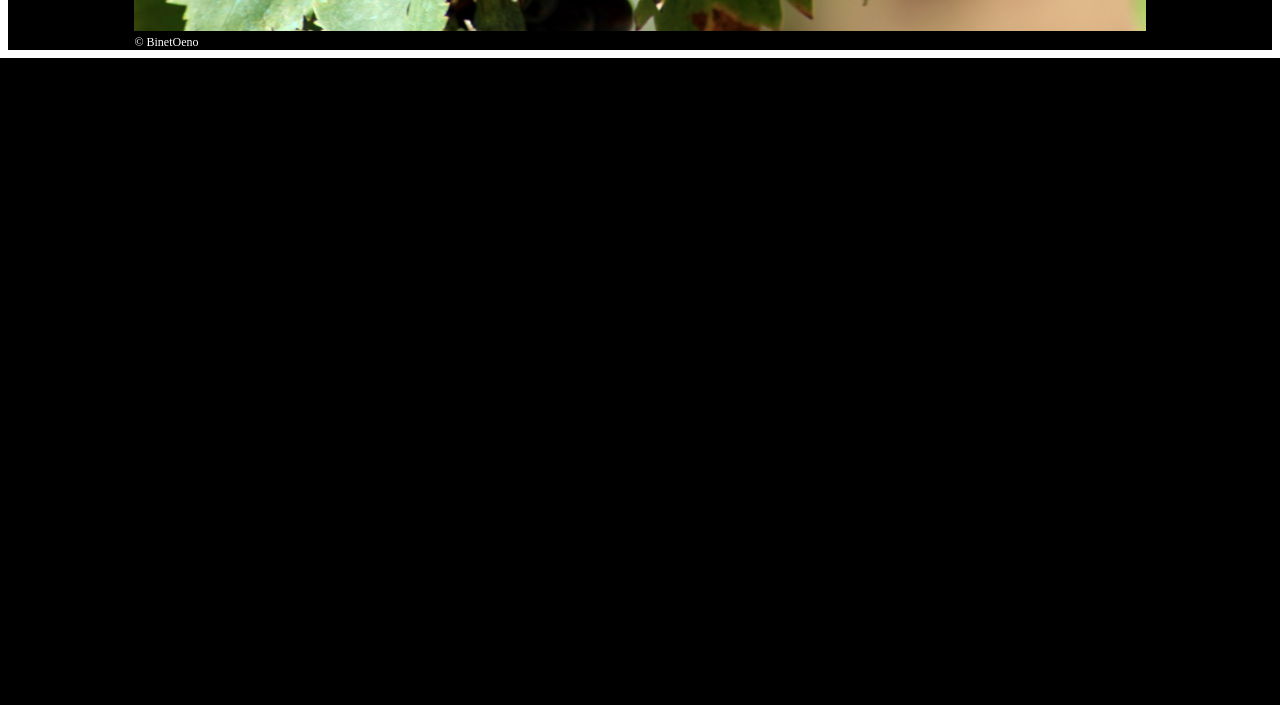
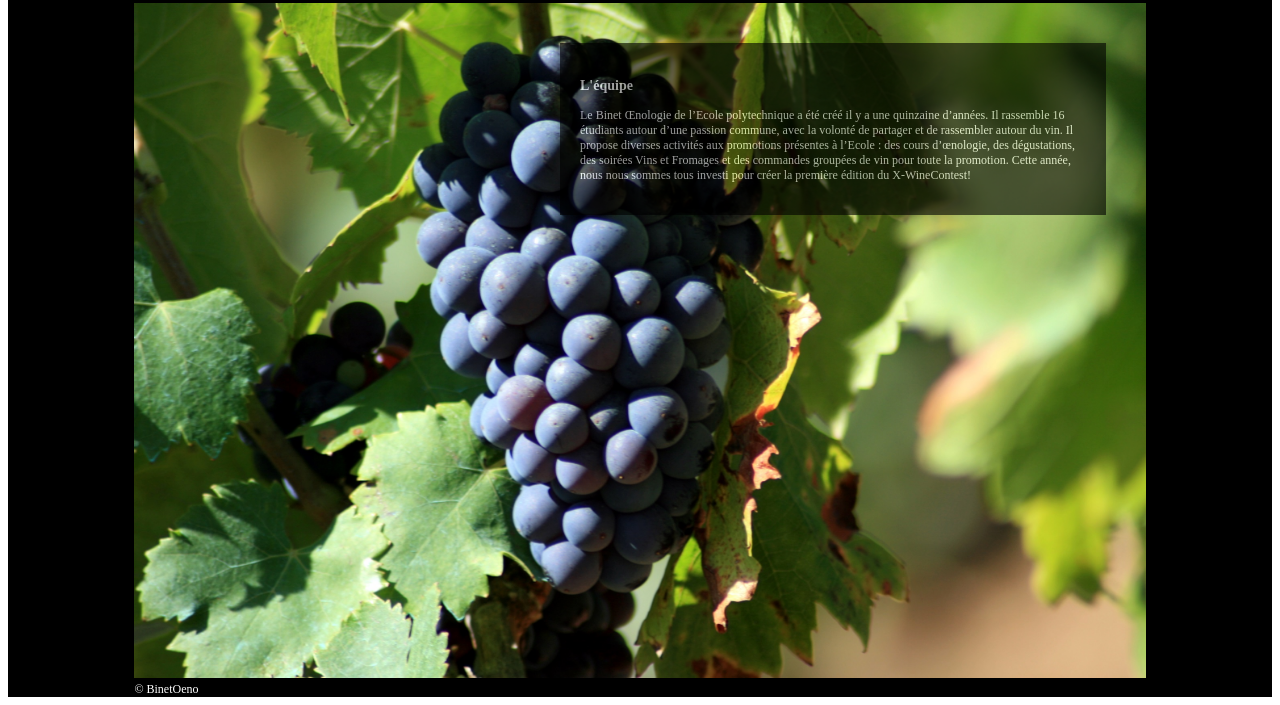
Before and after one commit to AmbroiseIdoine/site_oeno2015, a Django app: page /concours/equipe in a window 1280 px wide. Shown: the part 767-1472 px from the top of the page. Before the commit the page ends 825 px from the top, so only its background shows below. Run offline with Django 3.2, Linux system fonts and the light colour scheme; some libraries are stand-ins or nearby versions.

Commit message:
added some pictures

```diff
--- a/concours/static/concours/style.css
+++ b/concours/static/concours/style.css
@@ -28,21 +28,17 @@ ul{
 
 #navigation{
 	margin: none;
-
-	padding-left: 20px;
-	padding-right: 20px;
 	background: black;
-	height: 30px;
 }
 
 .nav-link{
-	float: left;
 	color:white;
+	position:absolute;
 	display: inline-block;
-	padding-left: 30px;
-	padding-right: 30px;
-	padding-bottom: 5px;
-	padding-top: 5px;
+	padding-left: 4%;
+	padding-right: 4%;
+	padding-bottom: 1%;
+	padding-top: 1%;
 	text-decoration: none;
 }
 
@@ -61,7 +57,7 @@ ul{
 	color:white;
 	position:absolute;
 	top:5px;
-	left:90px;
+	left: 7%;
 	text-decoration: none;
 }
 
--- a/concours/templates/concours/accueil.html
+++ b/concours/templates/concours/accueil.html
@@ -15,3 +15,7 @@
 	</p>
 </div>
 {% endblock%}
+
+{% block image %}
+<img alt="Debourrement" title="Debourrement" src="{% static 'concours/img/Debourrement.png' %} " class='backgroundImage' id='backgroundImage'/>
+{% endblock %}
--- a/concours/templates/concours/actualites.html
+++ b/concours/templates/concours/actualites.html
@@ -39,3 +39,7 @@
 
 
 {% endblock%}
+
+{% block image %}
+<img alt="Veraison" title="Veraison" src="{% static 'concours/img/Veraison.png' %} " class='backgroundImage' id='backgroundImage'/>
+{% endblock %}
--- a/concours/templates/concours/base.html
+++ b/concours/templates/concours/base.html
@@ -17,21 +17,21 @@
   <div class='all'>
     <div class='all-container'>
       <header>
-          <img alt="bandeau" title="bandeau" src="{% static 'concours/img/bandeauX.png' %} " class='bandeauImage'/>
+          <img alt="bandeau" title="bandeau" src="{% static 'concours/img/bandeauXBis.png' %} " class='bandeauImage'/>
           <nav id='navigation'>
              {% block nav %}
-             <ul>
-                  <a class='nav-link' href="/concours">Accueil</a>
-                  <a class='nav-link' href="/concours/actualites">Actualités</a>
-                  <a class='nav-link' href="/concours/partenaires">Nos partenaires</a>
-                  <a class='nav-link' href="/concours/equipe">L'équipe</a>
-                  <a class='nav-link' href="/concours/contact">Contact</a>
-             </ul>
+             <div>
+                  <a class='nav-link' id='nav-link1' href="/concours">Accueil</a>
+                  <a class='nav-link' id='nav-link2' href="/concours/actualites">Actualités</a>
+                  <a class='nav-link' id='nav-link3' href="/concours/partenaires">Nos partenaires</a>
+                  <a class='nav-link' id='nav-link4' href="/concours/equipe">L'équipe</a>
+                  <a class='nav-link' id='nav-link5' href="/concours/contact">Contact</a>
+             </div>
              {% endblock %}
          </nav>
-         <div class='titre'>
+<!--          <div class='titre'>
            <h1>X-WineContest</h1>
-         </div>
+         </div> -->
       </header>
 
 
--- a/concours/templates/concours/contact.html
+++ b/concours/templates/concours/contact.html
@@ -30,5 +30,5 @@
 
 
 {% block image %}
-<img alt="Figeac" title="Figeac" src="{% static 'concours/img/Vignes.png' %} " class='backgroundImage' id='backgroundImage'/>
+<img alt="Automne" title="Automne" src="{% static 'concours/img/Automne.png' %} " class='backgroundImage' id='backgroundImage'/>
 {% endblock %}
--- a/concours/templates/concours/equipe.html
+++ b/concours/templates/concours/equipe.html
@@ -16,3 +16,7 @@
 </div>
 
 {% endblock%}
+
+{% block image %}
+<img alt="grappe" title="grappe" src="{% static 'concours/img/grappe.bmp' %} " class='backgroundImage' id='backgroundImage'/>
+{% endblock %}
--- a/concours/templates/concours/partenaires.html
+++ b/concours/templates/concours/partenaires.html
@@ -45,5 +45,5 @@
 
 
 {% block image %}
-<img alt="Figeac" title="Figeac" src="{% static 'concours/img/FigeacNuit.jpg' %} " class='backgroundImage' id='backgroundImage'/>
+<img alt="Figeac" title="Figeac" src="{% static 'concours/img/Figeac.png' %} " class='backgroundImage' id='backgroundImage'/>
 {% endblock %}
```
